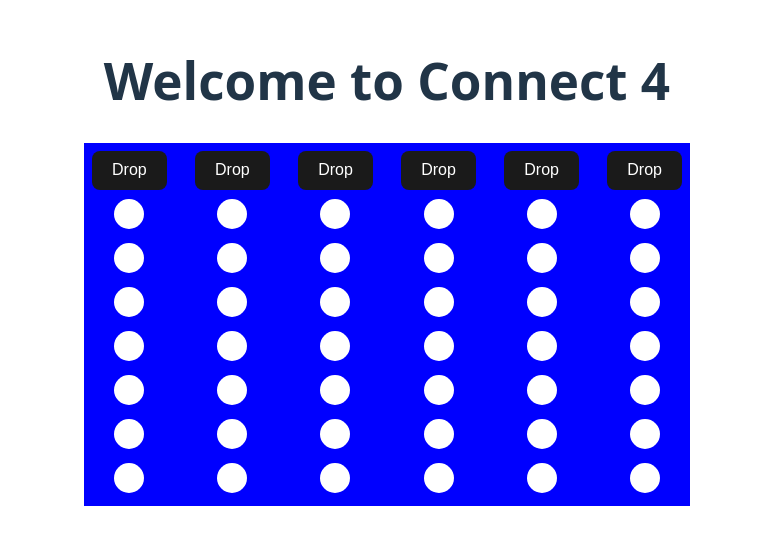
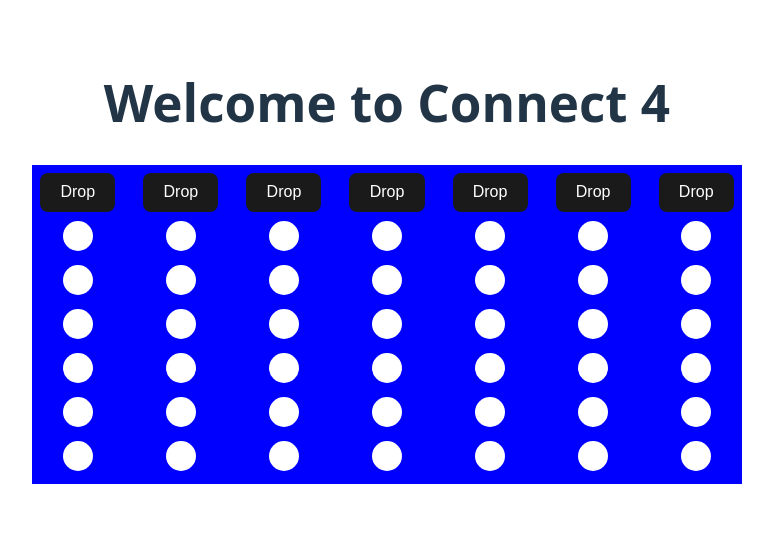
Before and after one commit to marsh0lion/connect4ai, a React (Vite) app in the folder c4-frontend/: page / in a window 1280 px wide. Shown: the part 138-682 px from the top of the page, without its empty margins (253-1026 px from the left). Built offline with nearby package versions, Linux system fonts and the light colour scheme.

Commit message:
Added board type for API integration

```diff
--- a/c4-frontend/src/App.tsx
+++ b/c4-frontend/src/App.tsx
@@ -8,44 +8,44 @@ function App() {
   const [columns, setColumns] = useState<Counters[]>([
     {
       counters: [
-        {player: undefined}, {player: undefined}, {player: undefined},
-        {player: undefined}, {player: undefined}, {player: undefined},
-        {player: undefined},
+        {player: null}, {player: null}, {player: null},
+        {player: null}, {player: null}, {player: null},
       ]
     },
     {
       counters: [
-        {player: undefined}, {player: undefined}, {player: undefined},
-        {player: undefined}, {player: undefined}, {player: undefined},
-        {player: undefined},
+        {player: null}, {player: null}, {player: null},
+        {player: null}, {player: null}, {player: null},
       ]
     },
     {
       counters: [
-        {player: undefined}, {player: undefined}, {player: undefined},
-        {player: undefined}, {player: undefined}, {player: undefined},
-        {player: undefined},
+        {player: null}, {player: null}, {player: null},
+        {player: null}, {player: null}, {player: null},
       ]
     },
     {
       counters: [
-        {player: undefined}, {player: undefined}, {player: undefined},
-        {player: undefined}, {player: undefined}, {player: undefined},
-        {player: undefined},
+        {player: null}, {player: null}, {player: null},
+        {player: null}, {player: null}, {player: null},
       ]
     },
     {
       counters: [
-        {player: undefined}, {player: undefined}, {player: undefined},
-        {player: undefined}, {player: undefined}, {player: undefined},
-        {player: undefined},
+        {player: null}, {player: null}, {player: null},
+        {player: null}, {player: null}, {player: null},
       ]
     },
     {
       counters: [
-        {player: undefined}, {player: undefined}, {player: undefined},
-        {player: undefined}, {player: undefined}, {player: undefined},
-        {player: undefined},
+        {player: null}, {player: null}, {player: null},
+        {player: null}, {player: null}, {player: null},
+      ]
+    },
+    {
+      counters: [
+        {player: null}, {player: null}, {player: null},
+        {player: null}, {player: null}, {player: null},
       ]
     },
 
@@ -61,10 +61,10 @@ function App() {
       return;
     }
 
-    const number = columns[columnIndex].counters.findIndex(counter => counter.player === undefined);
+    const number = columns[columnIndex].counters.findIndex(counter => counter.player === null);
     const newColumns = columns.map((col, idx) =>
       idx === columnIndex
-        ? { counters: col.counters.map((c, i) => i === number ? { ...c, player } : c) as [CounterProps, CounterProps, CounterProps, CounterProps, CounterProps, CounterProps, CounterProps] }
+        ? { counters: col.counters.map((c, i) => i === number ? { ...c, player } : c) as [CounterProps, CounterProps, CounterProps, CounterProps, CounterProps, CounterProps] }
         : col
     );
     setColumns(newColumns);
--- a/c4-frontend/src/components/Counter.tsx
+++ b/c4-frontend/src/components/Counter.tsx
@@ -1,5 +1,5 @@
 export type CounterProps = {
-  player: 'o' | 'x' | undefined
+  player: 'o' | 'x' | null
 }
 
 export function Counter({player}: CounterProps) {
@@ -12,7 +12,7 @@ export function Counter({player}: CounterProps) {
 
   return (
     <div
-      className={`counter counter--${player}`}
+      className={`counter ${player ? `counter--${player}` : ''}`}
       aria-label={ariaLabel}
     />
   )
```
Also changed, not shown: 1 other file (tests, documents, lock files or other folders).
